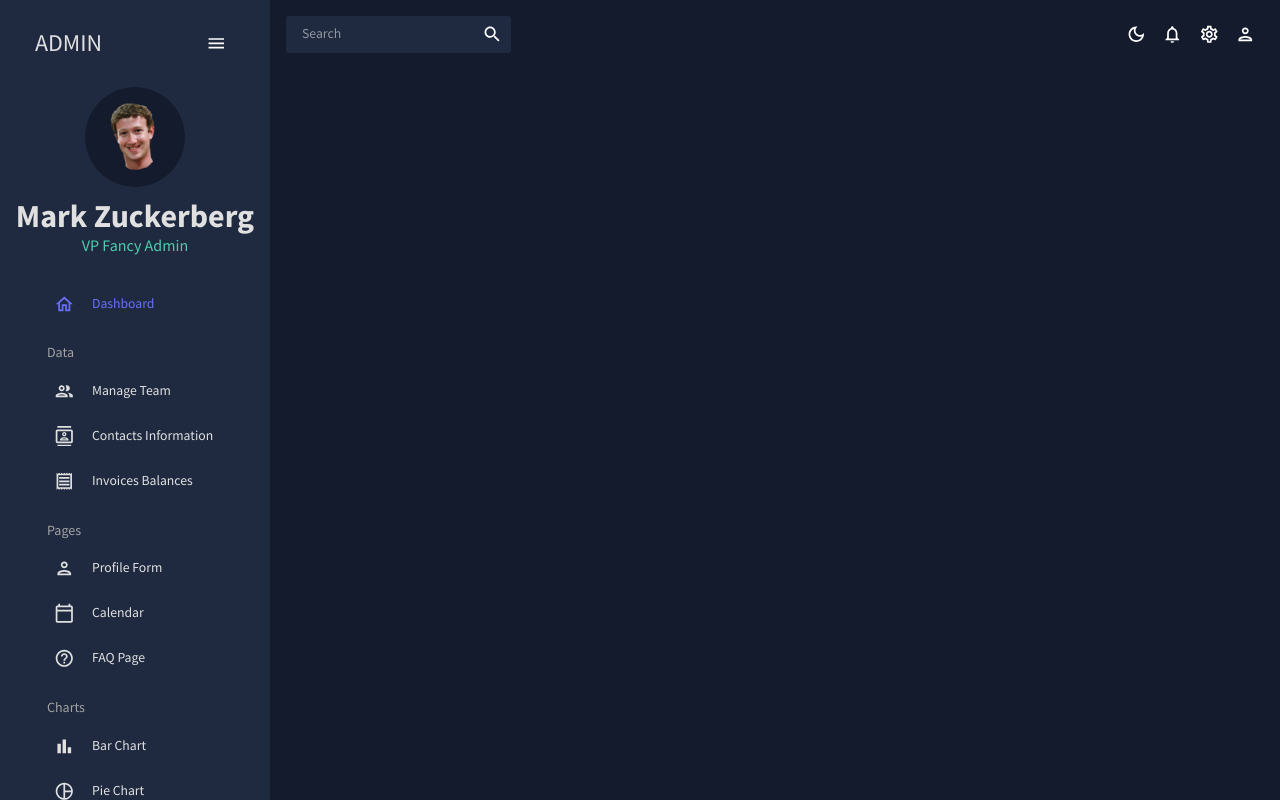
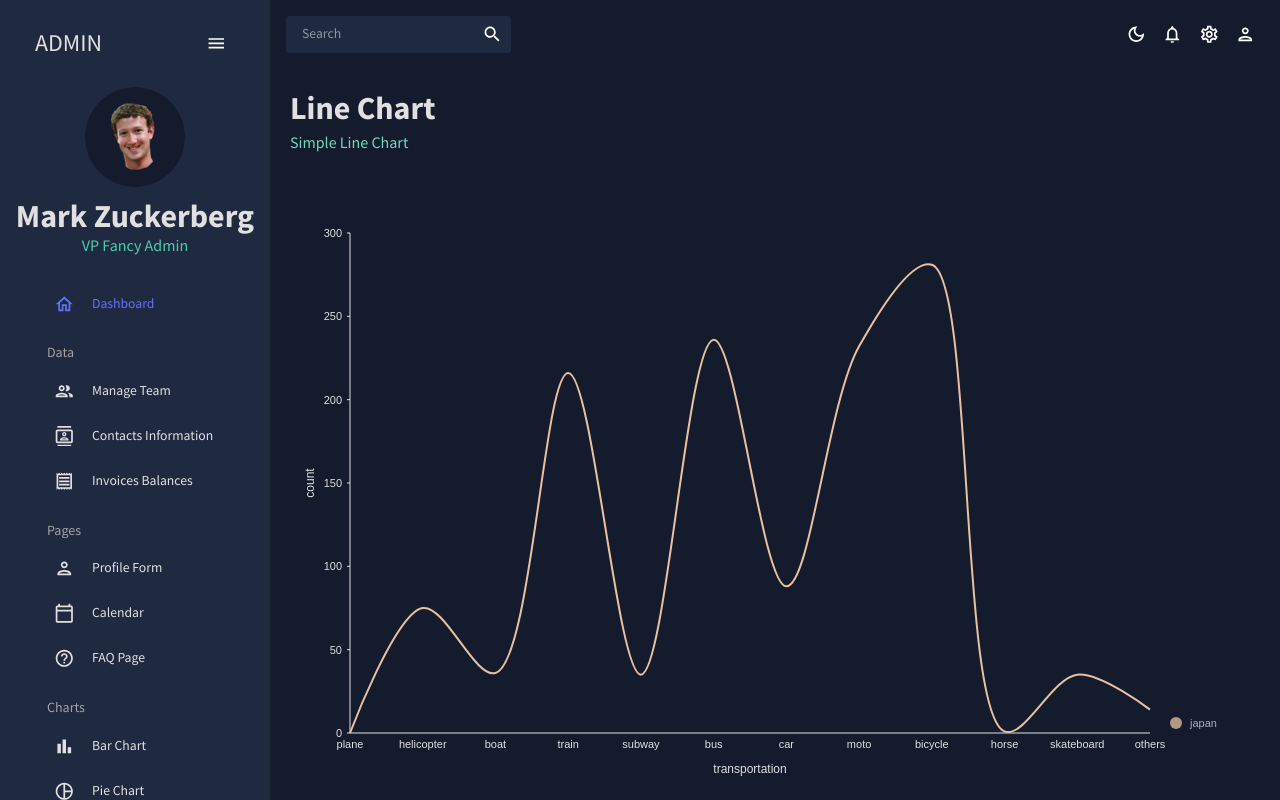
Before and after one commit to Alexander-Domanov/admin-dashboard, a React (Create React App) app: page /line in a window 1280 px wide. Built offline with nearby package versions, Linux system fonts and the light colour scheme.

Commit message:
feat(LineChart) - add LineChart

```diff
--- a/package.json
+++ b/package.json
@@ -18,7 +18,7 @@
     "@nivo/bar": "^0.80.0",
     "@nivo/core": "^0.80.0",
     "@nivo/geo": "^0.80.0",
-    "@nivo/line": "^0.80.0",
+    "@nivo/line": "^0.81.0",
     "@nivo/pie": "^0.80.0",
     "@testing-library/jest-dom": "^5.14.1",
     "@testing-library/react": "^13.0.0",
--- a/src/App.tsx
+++ b/src/App.tsx
@@ -10,6 +10,8 @@
 import {Invoices} from "./scenes/Invoices";
 import {Form} from "./scenes/form";
 import {Bar} from "./scenes/Bar";
+import {Geography} from "./scenes/geography";
+import {Line} from "./scenes/line";
 
 function App() {
     const [theme, colorMode] = useMode()
@@ -30,10 +32,10 @@
                             <Route path="/form" element={<Form />} />
                             <Route path="/bar" element={<Bar />} />
                             {/*<Route path="/pie" element={<Pie />} />*/}
-                            {/*<Route path="/line" element={<Line />} />*/}
+                            <Route path="/line" element={<Line />} />
                             {/*<Route path="/faq" element={<FAQ />} />*/}
                             {/*<Route path="/calendar" element={<Calendar />} />*/}
-                            {/*<Route path="/geography" element={<Geography />} />*/}
+                            <Route path="/geography" element={<Geography />} />
                         </Routes>
                     </main>
                 </div>
--- /dev/null
+++ b/src/components/LineChart.tsx
@@ -0,0 +1,113 @@
+
+import { useTheme } from "@mui/material";
+import { tokens } from "../theme";
+import { mockLineData as data } from "../data/mockData";
+import { ResponsiveLine } from '@nivo/line'
+export const LineChart = ({ isDashboard = false }) => {
+    const theme = useTheme();
+    const colors = tokens(theme.palette.mode);
+
+    return (
+        <ResponsiveLine
+            data={data}
+            theme={{
+                axis: {
+                    domain: {
+                        line: {
+                            stroke: colors.grey[100],
+                        },
+                    },
+                    legend: {
+                        text: {
+                            fill: colors.grey[100],
+                        },
+                    },
+                    ticks: {
+                        line: {
+                            stroke: colors.grey[100],
+                            strokeWidth: 1,
+                        },
+                        text: {
+                            fill: colors.grey[100],
+                        },
+                    },
+                },
+                legends: {
+                    text: {
+                        fill: colors.grey[100],
+                    },
+                },
+                tooltip: {
+                    container: {
+                        color: colors.primary[500],
+                    },
+                },
+            }}
+            colors={isDashboard ? { datum: "color" } : { scheme: "nivo" }}
+            margin={{ top: 50, right: 110, bottom: 50, left: 60 }}
+            xScale={{ type: "point" }}
+            yScale={{
+                type: "linear",
+                min: "auto",
+                max: "auto",
+                stacked: true,
+                reverse: false,
+            }}
+            yFormat=" >-.2f"
+            curve="catmullRom"
+            axisTop={null}
+            axisRight={null}
+            axisBottom={{
+                tickSize: 0,
+                tickPadding: 5,
+                tickRotation: 0,
+                legend: isDashboard ? undefined : "transportation",
+                legendOffset: 36,
+                legendPosition: "middle",
+            }}
+            axisLeft={{
+                tickValues: 5,
+                tickSize: 3,
+                tickPadding: 5,
+                tickRotation: 0,
+                legend: isDashboard ? undefined : "count",
+                legendOffset: -40,
+                legendPosition: "middle",
+            }}
+            enableGridX={false}
+            enableGridY={false}
+            pointSize={8}
+            pointColor={{ theme: "background" }}
+            pointBorderWidth={2}
+            pointBorderColor={{ from: "serieColor" }}
+            pointLabelYOffset={-12}
+            useMesh={true}
+            legends={[
+                {
+                    anchor: "bottom-right",
+                    direction: "column",
+                    justify: false,
+                    translateX: 100,
+                    translateY: 0,
+                    itemsSpacing: 0,
+                    itemDirection: "left-to-right",
+                    itemWidth: 80,
+                    itemHeight: 20,
+                    itemOpacity: 0.75,
+                    symbolSize: 12,
+                    symbolShape: "circle",
+                    symbolBorderColor: "rgba(0, 0, 0, .5)",
+                    effects: [
+                        {
+                            on: "hover",
+                            style: {
+                                itemBackground: "rgba(0, 0, 0, .03)",
+                                itemOpacity: 1,
+                            },
+                        },
+                    ],
+                },
+            ]}
+        />
+    );
+};
--- a/src/data/mockData.ts
+++ b/src/data/mockData.ts
@@ -437,7 +437,7 @@
         data: [
             {
                 x: "plane",
-                y: 101,
+                y: 0,
             },
             {
                 x: "helicopter",
@@ -485,114 +485,11 @@
             },
         ],
     },
-    {
-        id: "france",
-        color: tokens("dark").blueAccent[300],
-        data: [
-            {
-                x: "plane",
-                y: 212,
-            },
-            {
-                x: "helicopter",
-                y: 190,
-            },
-            {
-                x: "boat",
-                y: 270,
-            },
-            {
-                x: "train",
-                y: 9,
-            },
-            {
-                x: "subway",
-                y: 75,
-            },
-            {
-                x: "bus",
-                y: 175,
-            },
-            {
-                x: "car",
-                y: 33,
-            },
-            {
-                x: "moto",
-                y: 189,
-            },
-            {
-                x: "bicycle",
-                y: 97,
-            },
-            {
-                x: "horse",
-                y: 87,
-            },
-            {
-                x: "skateboard",
-                y: 299,
-            },
-            {
-                x: "others",
-                y: 251,
-            },
-        ],
-    },
-    {
-        id: "us",
-        color: tokens("dark").redAccent[200],
-        data: [
-            {
-                x: "plane",
-                y: 191,
-            },
-            {
-                x: "helicopter",
-                y: 136,
-            },
-            {
-                x: "boat",
-                y: 91,
-            },
-            {
-                x: "train",
-                y: 190,
-            },
-            {
-                x: "subway",
-                y: 211,
-            },
-            {
-                x: "bus",
-                y: 152,
-            },
-            {
-                x: "car",
-                y: 189,
-            },
-            {
-                x: "moto",
-                y: 152,
-            },
-            {
-                x: "bicycle",
-                y: 8,
-            },
-            {
-                x: "horse",
-                y: 197,
-            },
-            {
-                x: "skateboard",
-                y: 107,
-            },
-            {
-                x: "others",
-                y: 170,
-            },
-        ],
-    },
+
+
+
+
+
 ];
 
 export const mockGeographyData = [
--- /dev/null
+++ b/src/scenes/line/index.tsx
@@ -0,0 +1,14 @@
+import { Box } from "@mui/material";
+import { Header } from "../../components/Header";
+import { LineChart } from "../../components/LineChart";
+
+export const Line = () => {
+    return (
+        <Box m="20px">
+            <Header title="Line Chart" subtitle="Simple Line Chart" />
+            <Box height="75vh">
+                <LineChart />
+            </Box>
+        </Box>
+    );
+};
```
Also changed, not shown: 1 other file (tests, documents, lock files or other folders).
